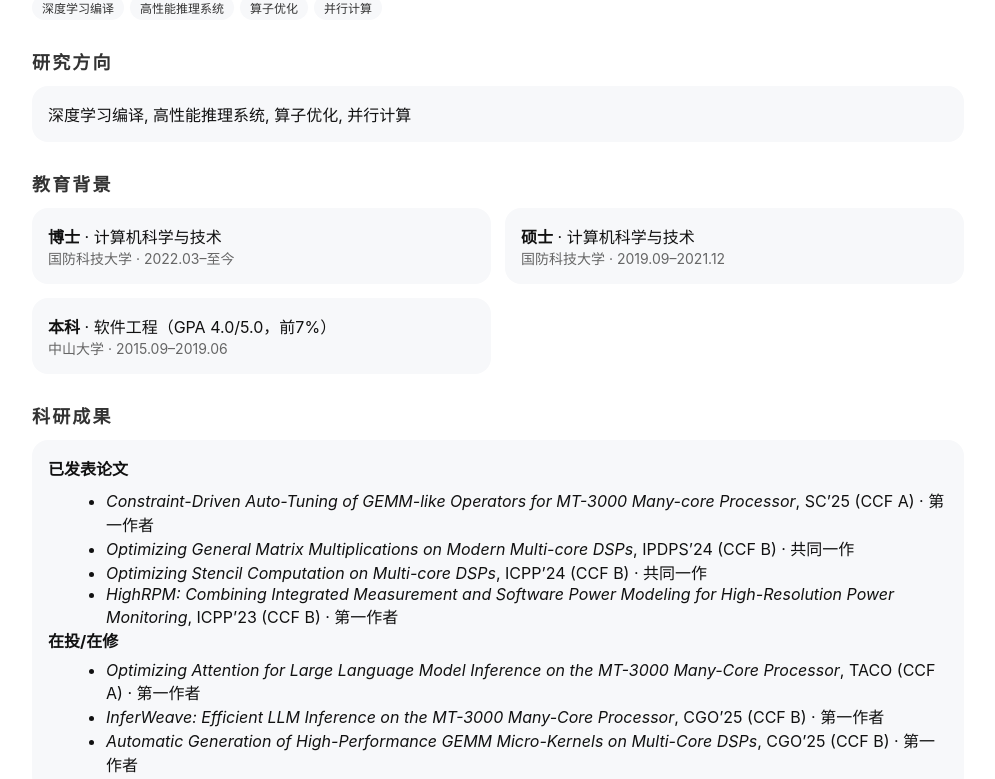
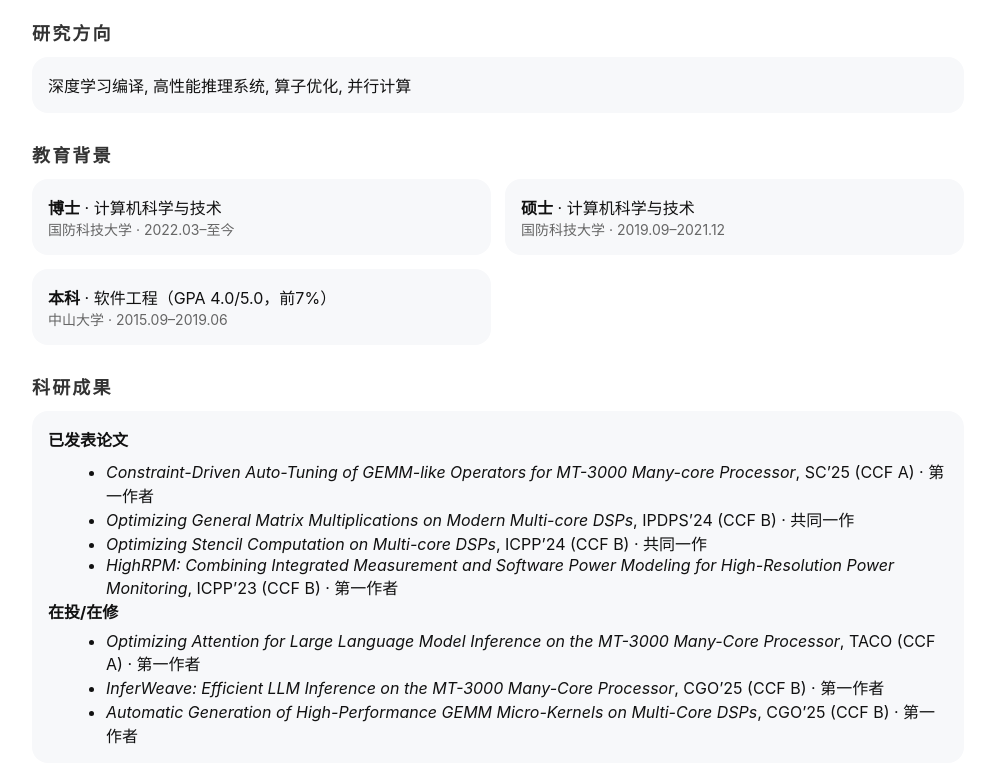
Before and after one commit to Alva007/Alva007.github.io, a plain HTML site: page index.html in a window 1280 px wide. Shown: the part 90-869 px from the top of the page, without its empty margins (142-1137 px from the left). Drawn offline with Linux system fonts and the light colour scheme.

Commit message:
Update index.html

```diff
--- a/index.html
+++ b/index.html
@@ -53,9 +53,6 @@ document.addEventListener('DOMContentLoaded', function(){ setLang('zh'); });
       <div class="name">齐新新 · Xinxin Qi</div>
       <div class="meta">
         <a href="mailto:qixinxin19@nudt.edu.cn">qixinxin19@nudt.edu.cn</a>
-      </div>
-      <div>
-        <span class="badge">深度学习编译</span><span class="badge">高性能推理系统</span><span class="badge">算子优化</span><span class="badge">并行计算</span>
       </div>
     </div>
     <div class="toggle">
```
